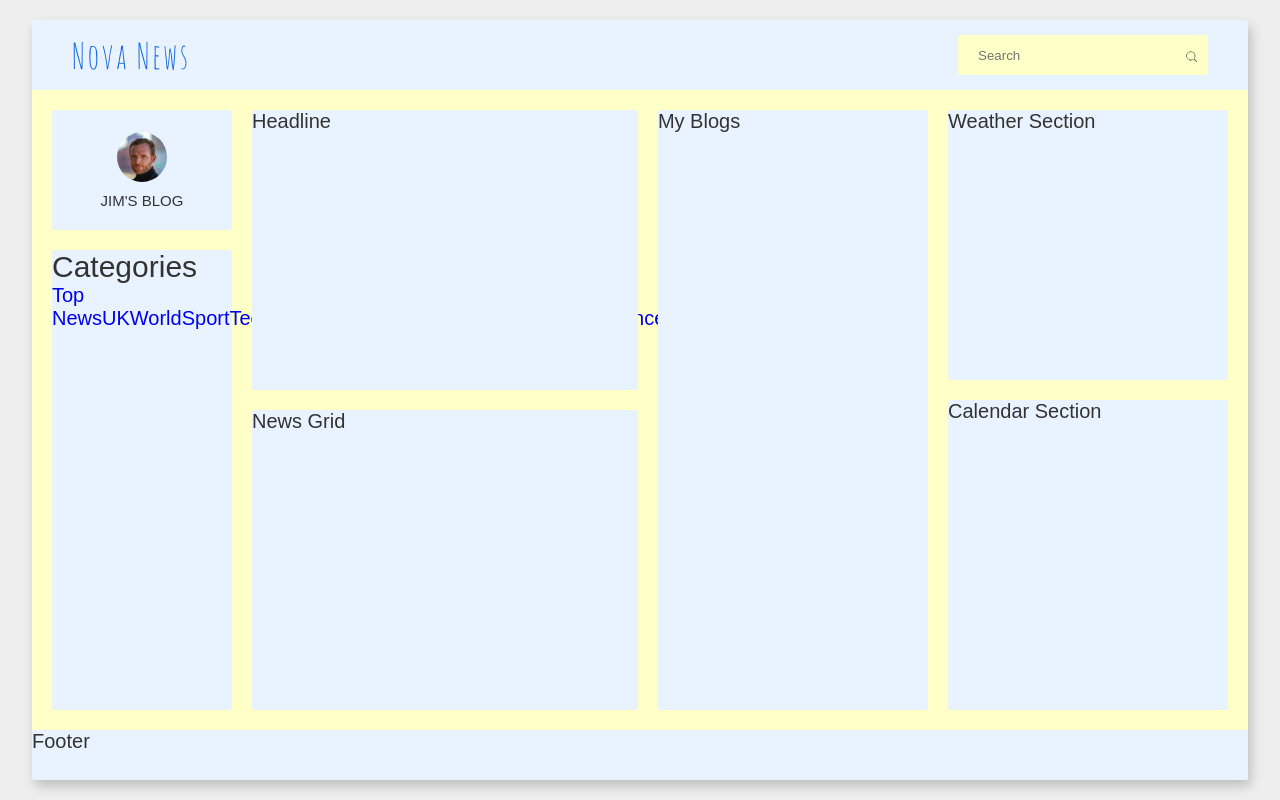
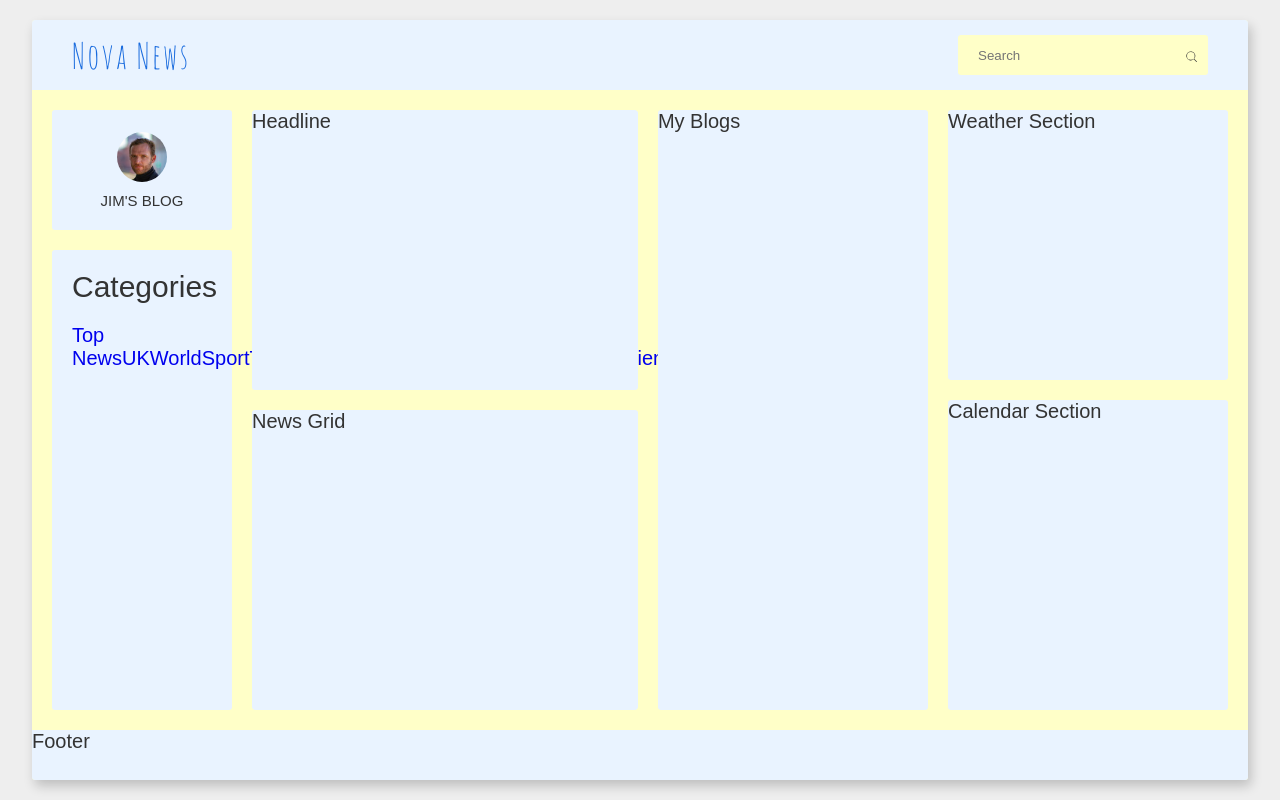
Before and after one commit to Nimira43/Atlas-News, a React (Vite) app: page / in a window 1280 px wide. Built offline with nearby package versions, Linux system fonts and the light colour scheme; a web font is replaced by a local one.

Commit message:
Added flexbox to categories.

```diff
--- a/src/index.css
+++ b/src/index.css
@@ -162,6 +162,10 @@ html {
 .categories {
   width: 100%;
   height: calc(80% - var(--rem-2));
+  display: flex;
+  flex-direction: column;
+  row-gap: var(--rem-2);
+  padding: var(--rem-2);
 }
 
 .news-section {
```
